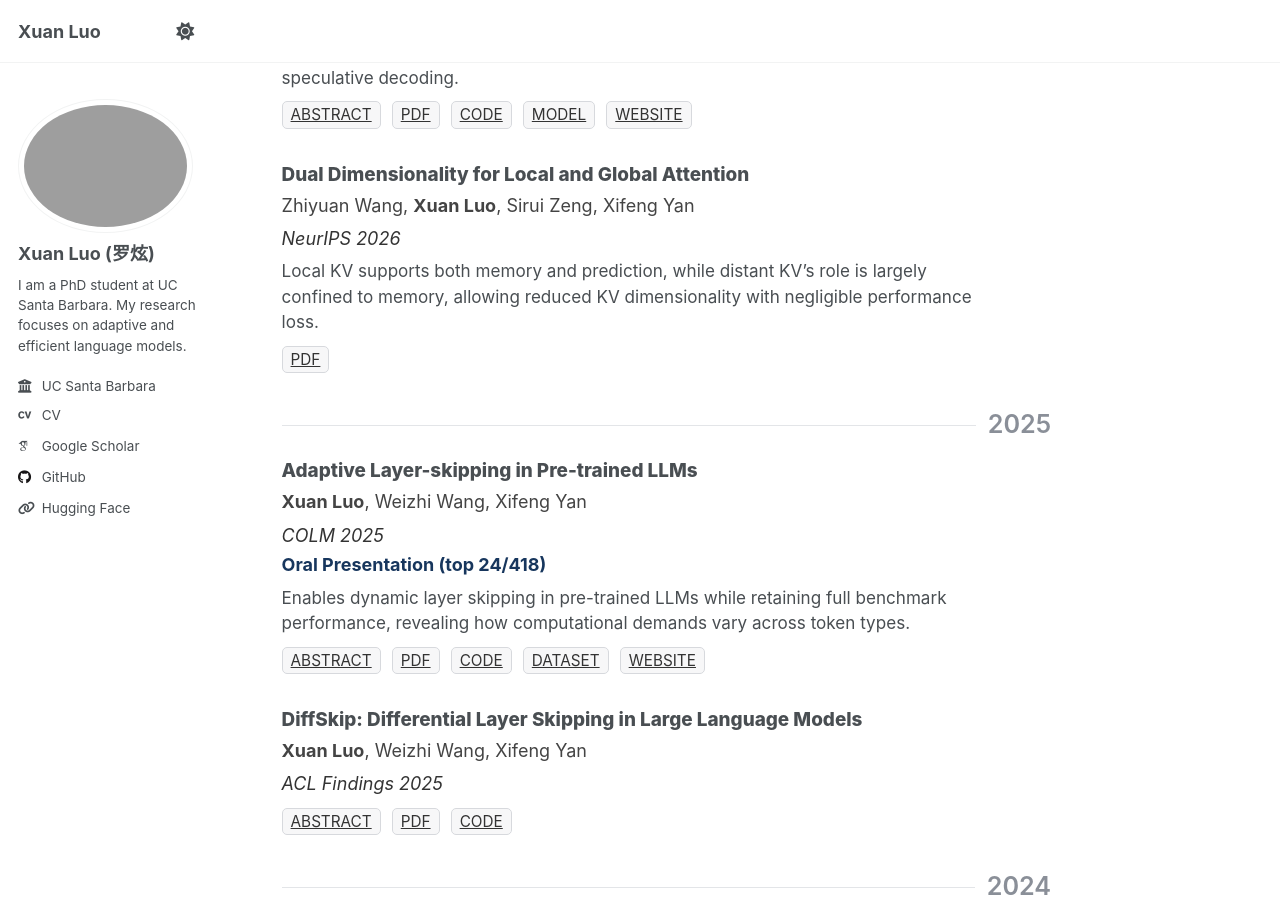
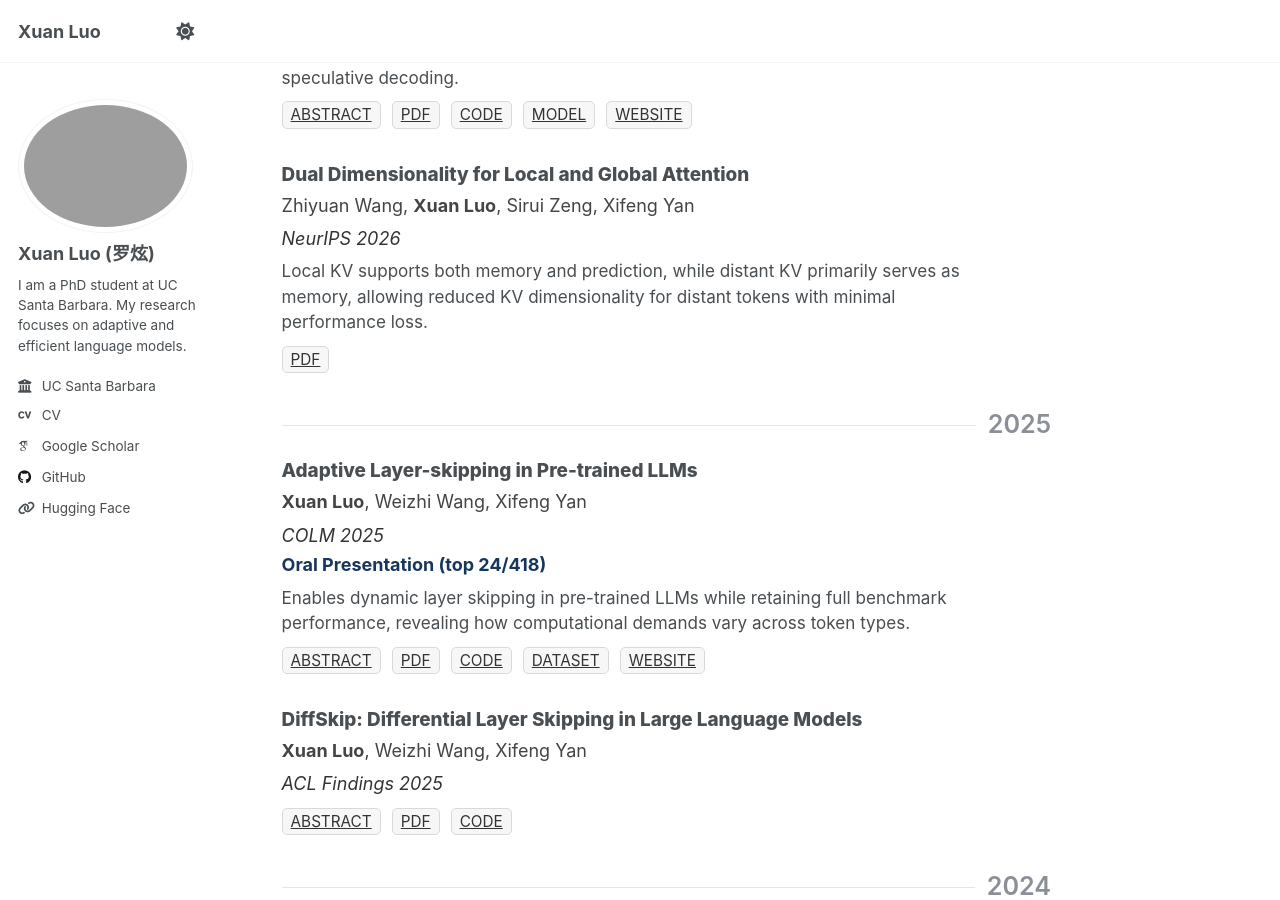
Before and after one commit to luoxuan-cs/luoxuan-cs.github.io, a Jekyll site: the page built from _pages/about.md, in a window 1280 px wide and 900 px high, scrolled down 1134 px. Built offline with Jekyll 4.4.1, drawn with Linux system fonts in a browser that asks for light colours; some web fonts are replaced; a script that is not in the unit is left out.

Commit message:
Clarify distant-token dimensionality reduction and refresh CV layout

```diff
--- a/_pages/about.md
+++ b/_pages/about.md
@@ -60,7 +60,7 @@ I'm a PhD student advised by Prof. [Xifeng Yan](https://sites.cs.ucsb.edu/~xyan/
     <div class="pub-title">Dual Dimensionality for Local and Global Attention</div>
     <div class="pub-authors">Zhiyuan Wang, <strong>Xuan Luo</strong>, Sirui Zeng, Xifeng Yan</div>
     <div class="pub-venue">NeurIPS 2026</div>
-    <div class="pub-summary">Local KV supports both memory and prediction, while distant KV’s role is largely confined to memory, allowing reduced KV dimensionality with negligible performance loss.</div>
+    <div class="pub-summary">Local KV supports both memory and prediction, while distant KV primarily serves as memory, allowing reduced KV dimensionality for distant tokens with minimal performance loss.</div>
     <div class="pub-buttons">
       <a class="btn-tag" href="https://arxiv.org/abs/2606.18587">PDF</a>
     </div>
```
Also changed, not shown: 1 other file.
